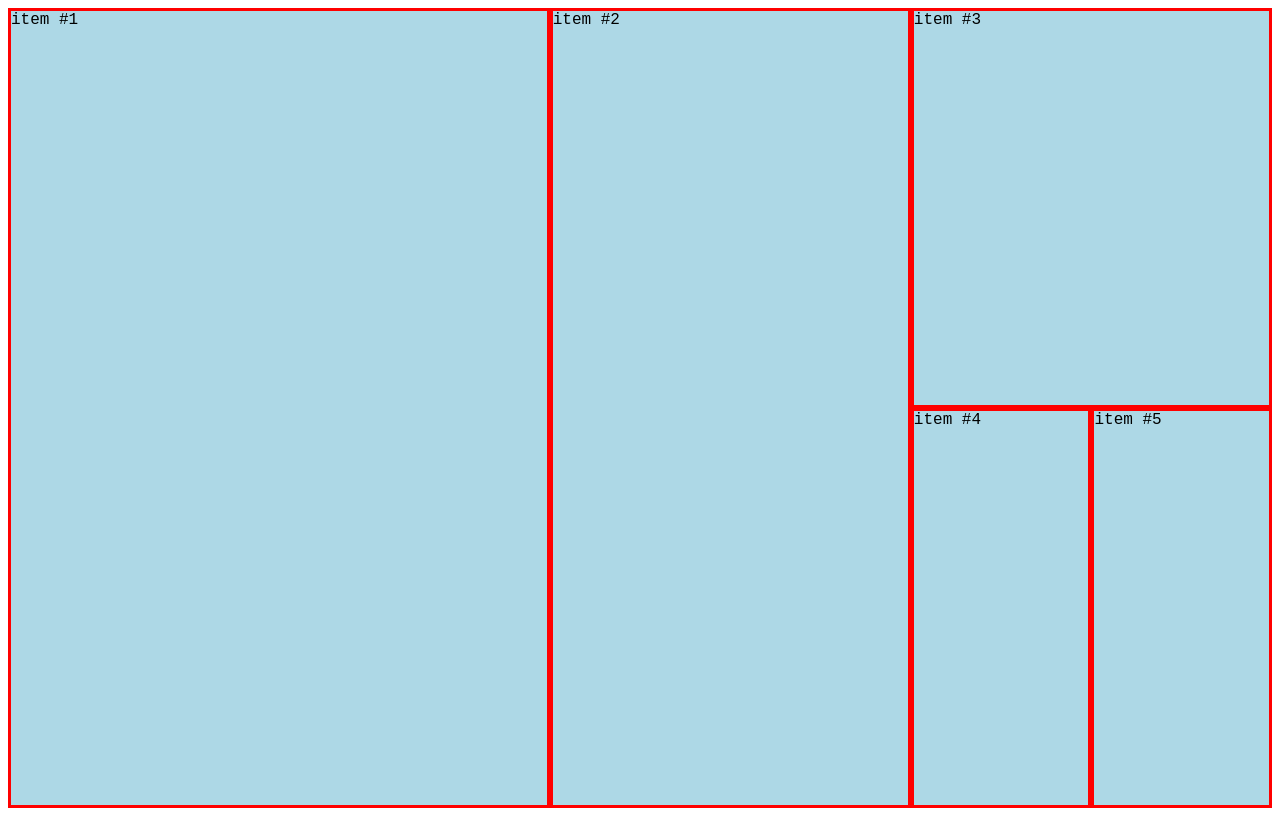
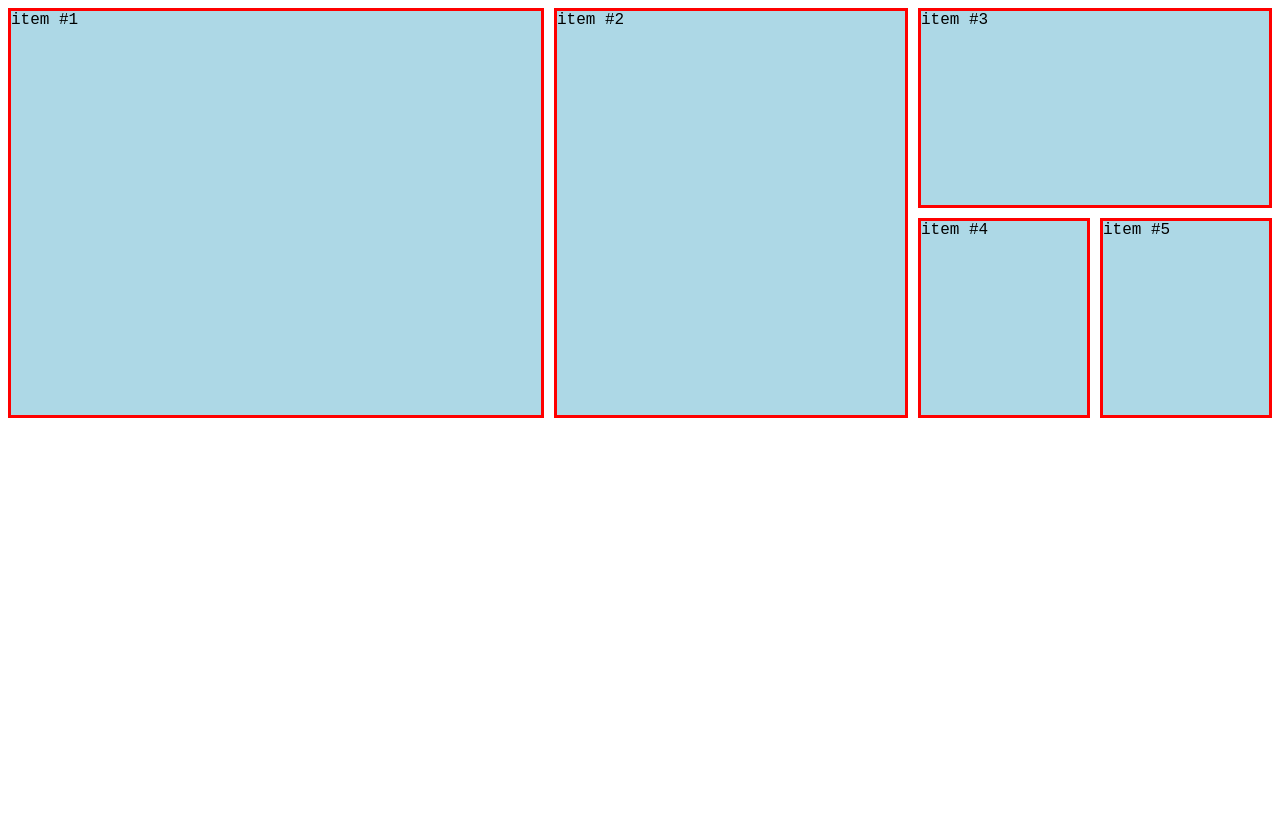
Before and after one commit to geochavarria/css_grid_layout, a plain HTML site: page index.html in a window 1280 px wide. Drawn offline with Linux system fonts and the light colour scheme.

Commit message:
Definiendo el nombre de lineas

```diff
--- a/index.html
+++ b/index.html
@@ -29,10 +29,10 @@
                 height: 100vh;
                 grid-template-areas: "header header" "left contenido" "footer footer"; /* disenio del layout*/
 
-                grid-template-columns: repeat(7,1fr);
-                 grid-template-rows: repeat(2,1fr);
+                grid-template-columns: [inicio] 1fr [linea2] 1fr [linea3] 1fr [destacado-end] 1fr [linea5] 1fr [destacado2-end] 1fr [linea7] 1fr [final];
+                 grid-template-rows: [inicio]200px [inicio1]200px [final];
 
-                /* grid-gap: 10px; */
+                 grid-gap: 10px;
                 height: 100vh;
             }
 
@@ -48,18 +48,25 @@
             .item:nth-of-type(1){
                 /* background: blue;
                 /* Colspan*/
-                grid-column: 1 /span 3;
-                grid-row: 1 /span 2;
+                /* grid-column: 1 /span 3;
+                grid-row: 1 /span 2; */
+
+                grid-column: inicio/destacado-end;
+                grid-row: inicio/final;
             }
 
             .item:nth-of-type(2){
                 /* Colspan*/
-                /* grid-column: 2/4; */
+                /* grid-column: 2/4;
                 grid-column: 4 /span 2;
-                grid-row: 1 /span 2;
+                grid-row: 1 /span 2; */
+
+                grid-column: destacado-end/destacado2-end;
+                grid-row: inicio/final;
             }
             .item:nth-of-type(3){
-                grid-column: 6 /span 2;
+                /* grid-column: 6 /span 2; */
+                grid-column: destacado2-end/final;
             }
             .item:nth-of-type(7){
                 /* Colspan*/
```
